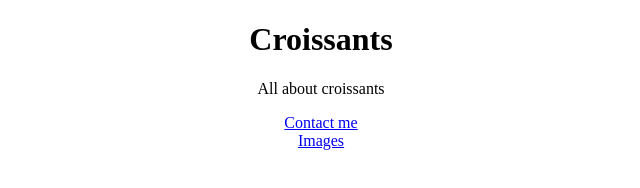
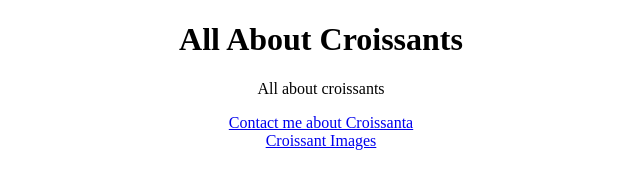
Before and after one commit to chanikauf/croissant, a plain HTML site: page index.html in a window 1280 px wide. Shown: the whole page, without its empty margins (319-959 px from the left). Drawn offline with Linux system fonts and the light colour scheme.

Commit message:
Improved SEO

```diff
--- a/index.html
+++ b/index.html
@@ -2,17 +2,18 @@
 <html lang="en">
   <head>
     <meta charset="UTF-8" />
+    <meta name="description" content="All About Croissants">
     <meta name="viewport" content="width=device-width, initial-scale=1.0" />
     <link rel="stylesheet" href="style.css">
     <title>Croissant</title>
   </head>
   <body>
-    <h1>Croissants</h1>
+    <h1>All About Croissants</h1>
 
     <p>All about croissants</p>
 
-    <a href="/contact.html">Contact me</a>
+    <a href="/contact.html">Contact me about Croissanta</a>
     <br />
-    <a href="/photo.html">Images</a>
+    <a href="/photo.html">Croissant Images</a>
   </body>
 </html>
```
Also changed, not shown: contact.html (+4 -1 lines), photo.html (+4 -1 lines).
